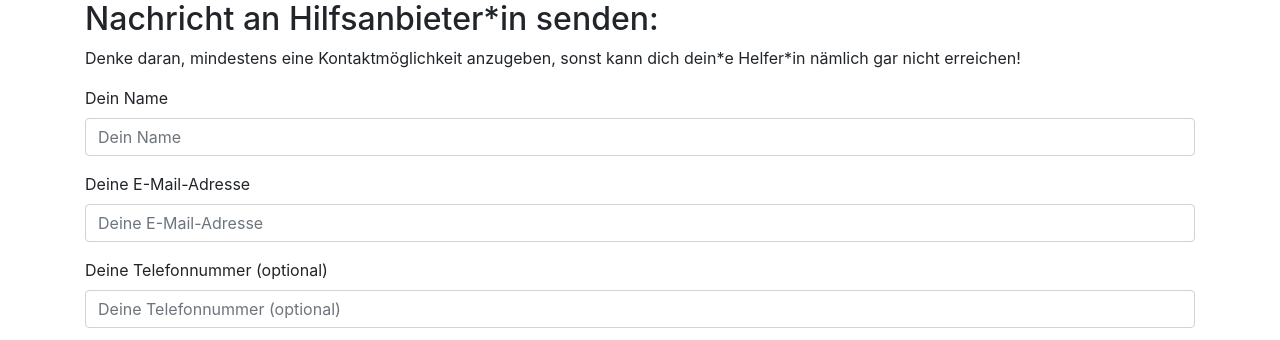
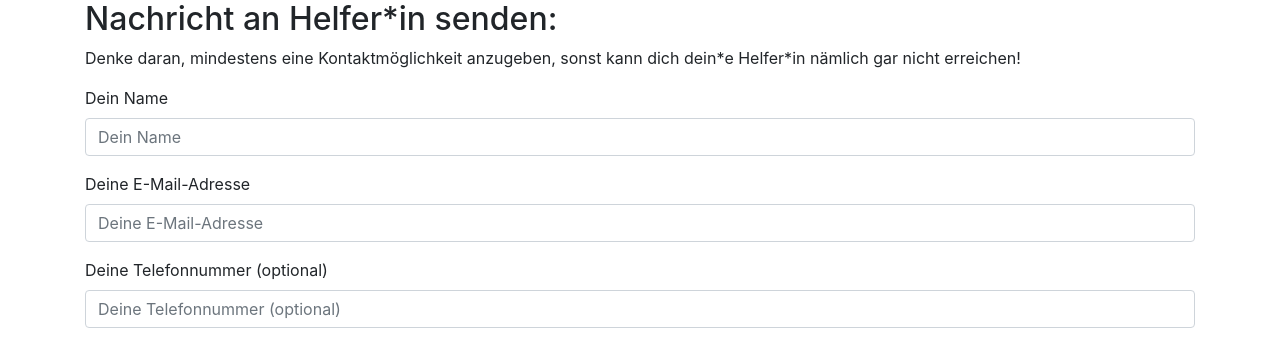
Before and after one commit to jlauinger/deutschland-zusammen, a Django app: template corona/offers/templates/offers/send_message.html in a window 1280 px wide. Shown: the part 160-500 px from the top of the page. Run offline with Django 3.2, Linux system fonts and the light colour scheme; the template is opened without the code that fills it: values that come from a table or form of the project are taken from there, others are empty; some libraries are stand-ins or nearby versions.

Commit message:
use Helfer instead of Hilfsanbieter

```diff
--- a/corona/offers/templates/offers/send_message.html
+++ b/corona/offers/templates/offers/send_message.html
@@ -3,7 +3,7 @@
 
 {% block content %}
     <div class="container">
-        <h2>Nachricht an Hilfsanbieter*in senden:</h2>
+        <h2>Nachricht an Helfer*in senden:</h2>
 
         <p>
             Denke daran, mindestens eine Kontaktmöglichkeit anzugeben, sonst kann dich dein*e Helfer*in nämlich
```
